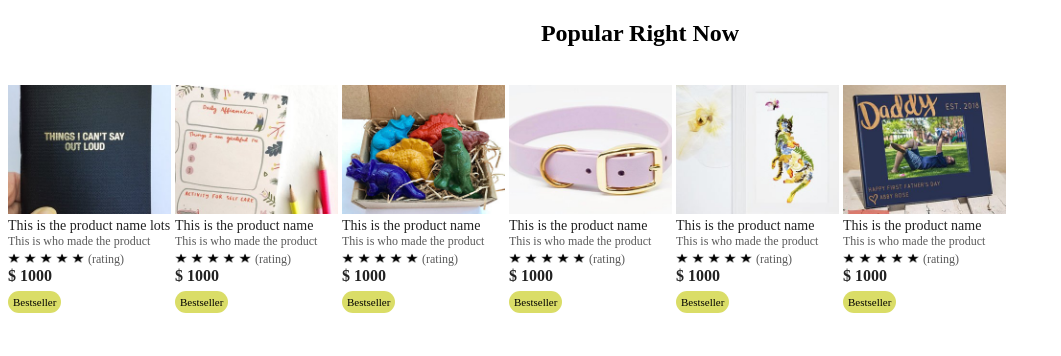
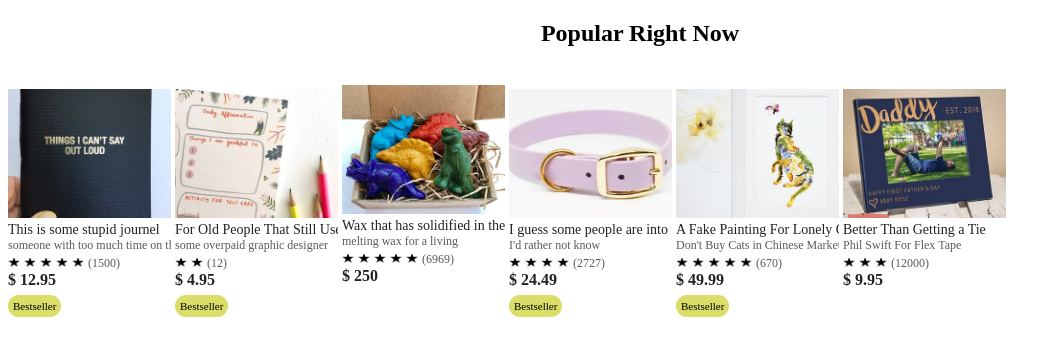
Before and after one commit to tjbecker8/Etsy-copy, a plain HTML site: page client/etsy.html in a window 1280 px wide. Shown: the whole page, without its empty margins (0-1061 px from the left). Drawn offline with Linux system fonts and the light colour scheme.

Commit message:
updated information

```diff
--- a/client/etsy.html
+++ b/client/etsy.html
@@ -19,10 +19,10 @@
 				<img src="/images/1.jpg" alt="product picture">
 			</div>
 			<div class="name">
-				<p>This is the product name lots and lots and lots</p>
+				<p>This is some stupid journel</p>
 			</div>
 			<div class="maker">
-				<p>This is who made the product</p>
+				<p>someone with too much time on their hands</p>
 			</div>
 			<div class="star">
 				<img src="/images/star.png" alt="stars">
@@ -30,11 +30,11 @@
 				<img src="/images/star.png" alt="stars">
 				<img src="/images/star.png" alt="stars">
 				<img src="/images/star.png" alt="stars">
-				<p>(rating)</p>
+				<p>(1500)</p>
 			</div>
 
 			<div class="money">
-				<p>$ 1000</p>
+				<p>$ 12.95</p>
 			</div>
 			<div class="best">
 				<p>
@@ -49,22 +49,20 @@
 				<img src="/images/2.jpg" alt="product picture">
 			</div>
 			<div class="name">
-				<p>This is the product name</p>
+				<p>For Old People That Still Use These Things</p>
 			</div>
 			<div class="maker">
-				<p>This is who made the product</p>
+				<p>some overpaid graphic designer</p>
 			</div>
 			<div class="star">
 				<img src="/images/star.png" alt="stars">
 				<img src="/images/star.png" alt="stars">
-				<img src="/images/star.png" alt="stars">
-				<img src="/images/star.png" alt="stars">
-				<img src="/images/star.png" alt="stars">
-				<p>(rating)</p>
+
+				<p>(12)</p>
 			</div>
 
 			<div class="money">
-				<p>$ 1000</p>
+				<p>$ 4.95</p>
 			</div>
 			<div class="best">
 				<p>
@@ -79,10 +77,10 @@
 				<img src="/images/3.jpg" alt="product picture">
 			</div>
 			<div class="name">
-				<p>This is the product name</p>
+				<p>Wax that has solidified in the shape extinct reptiles</p>
 			</div>
 			<div class="maker">
-				<p>This is who made the product</p>
+				<p>melting wax for a living</p>
 			</div>
 			<div class="star">
 				<img src="/images/star.png" alt="stars">
@@ -90,16 +88,17 @@
 				<img src="/images/star.png" alt="stars">
 				<img src="/images/star.png" alt="stars">
 				<img src="/images/star.png" alt="stars">
-				<p>(rating)</p>
+				<p>(6969)</p>
 			</div>
 
 			<div class="money">
-				<p>$ 1000</p>
+				<p>$ 250</p>
 			</div>
 			<div class="best">
 				<p>
-					<span>Bestseller</span>
+					<!-- <span>Bestseller</span> -->
 				</p>
+				<br>
 			</div>
 		</div>
 
@@ -109,22 +108,22 @@
 				<img src="/images/4.jpg" alt="product picture">
 			</div>
 			<div class="name">
-				<p>This is the product name</p>
+				<p>I guess some people are into this sort of thing</p>
 			</div>
 			<div class="maker">
-				<p>This is who made the product</p>
+				<p>I'd rather not know</p>
 			</div>
 			<div class="star">
 				<img src="/images/star.png" alt="stars">
 				<img src="/images/star.png" alt="stars">
 				<img src="/images/star.png" alt="stars">
 				<img src="/images/star.png" alt="stars">
-				<img src="/images/star.png" alt="stars">
-				<p>(rating)</p>
+				<!-- <img src="/images/star.png" alt="stars"> -->
+				<p>(2727)</p>
 			</div>
 
 			<div class="money">
-				<p>$ 1000</p>
+				<p>$ 24.49</p>
 			</div>
 			<div class="best">
 				<p>
@@ -139,10 +138,10 @@
 				<img src="/images/5.jpg" alt="product picture">
 			</div>
 			<div class="name">
-				<p>This is the product name</p>
+				<p>A Fake Painting For Lonely Old Women</p>
 			</div>
 			<div class="maker">
-				<p>This is who made the product</p>
+				<p>Don't Buy Cats in Chinese Markets</p>
 			</div>
 			<div class="star">
 				<img src="/images/star.png" alt="stars">
@@ -150,11 +149,11 @@
 				<img src="/images/star.png" alt="stars">
 				<img src="/images/star.png" alt="stars">
 				<img src="/images/star.png" alt="stars">
-				<p>(rating)</p>
+				<p>(670)</p>
 			</div>
 
 			<div class="money">
-				<p>$ 1000</p>
+				<p>$ 49.99</p>
 			</div>
 			<div class="best">
 				<p>
@@ -169,26 +168,27 @@
 				<img src="/images/6.jpg" alt="product picture">
 			</div>
 			<div class="name">
-				<p>This is the product name</p>
+				<p>Better Than Getting a Tie</p>
 			</div>
 			<div class="maker">
-				<p>This is who made the product</p>
+				<p>Phil Swift For Flex Tape</p>
 			</div>
 			<div class="star">
 				<img src="/images/star.png" alt="stars">
 				<img src="/images/star.png" alt="stars">
 				<img src="/images/star.png" alt="stars">
-				<img src="/images/star.png" alt="stars">
-				<img src="/images/star.png" alt="stars">
-				<p>(rating)</p>
+				<!-- <img src="/images/star.png" alt="stars">
+				<img src="/images/star.png" alt="stars"> -->
+				<p>(12000)</p>
 			</div>
 
 			<div class="money">
-				<p>$ 1000</p>
+				<p>$ 9.95</p>
 			</div>
 			<div class="best">
 				<p>
-					<span>Bestseller</span>
+					<!-- <span>Bestseller</span> -->
+					<br>
 				</p>
 			</div>
 		</div>
--- a/client/style.css
+++ b/client/style.css
@@ -28,6 +28,9 @@
 	color: #595959;
 	font-size: 12px;
 	margin: 0px 0px;
+	white-space: nowrap;
+	overflow: hidden;
+	max-width: 163px;
 }
 
 .money p {
```
